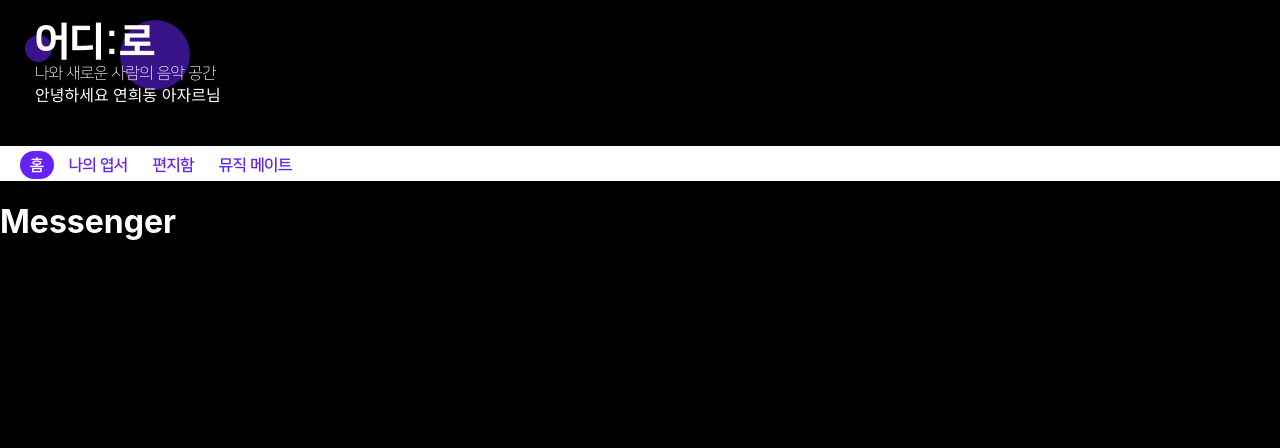
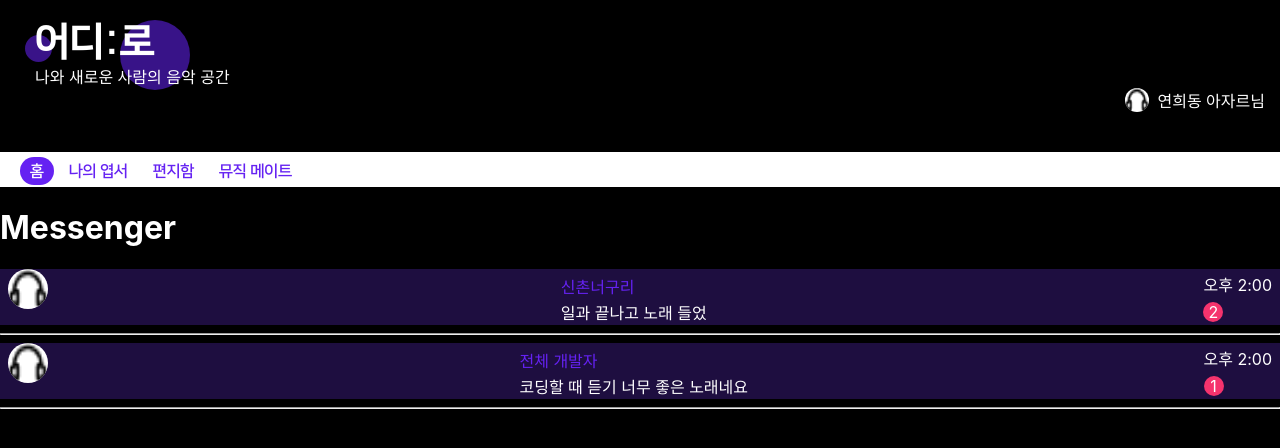
Before and after one commit to mandariny/audiro, a React (Create React App) app in the folder frontend/: page /messenger in a window 1280 px wide. Shown: the top 448 px of the page. Built offline with nearby package versions, Linux system fonts and the light colour scheme.

Commit message:
feat: »èÁ¦,¤css ¸޽ÅÀú¸®½ºƮ µî

```diff
--- a/frontend/src/App.js
+++ b/frontend/src/App.js
@@ -11,6 +11,7 @@ import Login from './pages/Login'
 import Musicmate from "./pages/Musicmate";
 import Intro from './pages/Intro'
 import Others from "./pages/Others";
+
 
 function App() {
 
@@ -28,7 +29,8 @@ function App() {
           <Route path='/login' element={<Login/>}/>
           <Route path='/musicmate' element={<Musicmate/>}/>
           <Route path='/intro' element={<Intro/>}/>
-          <Route path='/:others' element={<Others/>}/>
+          <Route path='/others/:nickname' element={<Others/>}/>
+
       </Routes>
       </BrowserRouter>
 
--- /dev/null
+++ b/frontend/src/components/Chatroom2.js
@@ -0,0 +1,88 @@
+import React from 'react';
+import Headset from '../assets/images/Group.png'
+import styled from 'styled-components';
+
+const StyledChatRoom=styled.div`
+    display: flex;
+    justify-content: space-between;
+    background-color: #1E0E40;
+    height:56px;
+
+`
+
+const StyledHeadset=styled.img`
+    height: 40px;
+    width: 40px;
+    background-color: white;
+    border-radius: 100%;
+    margin-right: 8px;
+    margin-left:8px;
+`
+
+const StyledFlatline=styled.div`
+    // color: white;
+    // width: 300px;
+    // height: 1px;
+`
+const StyledUnread=styled.div`
+    background-color: #F5336D;
+    width:20px;
+    height:20px;
+    border-radius: 100%;
+    text-align: center;
+`
+const StyledNickname=styled.div`
+    color: #6522F2;
+    margin-top:4px;
+
+`
+
+const StyledTextCenter=styled.div`
+    display: flex;
+    flex-direction:column;
+
+    justify-content: space-around;
+    align-items;
+    margin-left:8px;
+
+`
+const StyledTextRight=styled.div`
+    display: flex;
+    flex-direction:column;
+
+    justify-content: space-around;
+    align-items;
+    margin-right:8px;
+`
+
+const Chatroom2 = (props) => {
+    // if (props.text.length<15){
+    //     while(props.text.length<15){
+    //         props.text+='.'
+    //     }
+    // }
+    // if (props.text.length>15){
+    //     const tmp=props.text.slice(0,12)
+    //     props.text=tmp+'...'
+    // }
+    return (
+        <>
+        <StyledChatRoom>
+        <StyledHeadset src={Headset}/>
+        <StyledTextCenter>
+            <StyledNickname>{props.nickname}</StyledNickname>
+            <div>{props.text} </div>
+        </StyledTextCenter>
+        <StyledTextRight>
+            <div>{props.time}</div>
+            <StyledUnread>{props.unread}</StyledUnread>
+        </StyledTextRight>
+
+        </StyledChatRoom>
+        <StyledFlatline/>
+        <hr/>
+        </>
+    );
+};
+
+export default Chatroom2;
--- a/frontend/src/components/Logo.js
+++ b/frontend/src/components/Logo.js
@@ -2,7 +2,52 @@ import React from "react";
 import '../styles/Logo.css';
 import styled from 'styled-components';
 import Group from '../assets/images/Group.png'
-import Headset from '../assets/images/headset.png'
+import Headset from '../assets/images/Group.png'
+
+const StyledLogoContainer=styled.div`
+    display: flex;
+    flex-direction: column;
+    margin-left: 35px;
+    padding-bottom: 30px;
+    padding-top: 20px;
+`
+const StyledLogoCircleLeft=styled.div`
+    position: absolute;
+    top: 35px;
+    left: 25px;
+    z-index: -99;
+    width: 27px;
+    height: 27px;
+    background-color: rgba(101, 34, 242, 0.56);
+    border-radius: 100%;
+`
+const StyledLogoText=styled.div`
+    font-size: 40px;
+    font-family: var(--font-nanumSquareEB);
+`
+
+const StyledLogoSub=styled.div`
+    position:absolute;
+    top: 20px;
+    left: 120px;
+    z-index: -99;
+    width: 70px;
+    height: 70px;
+    background-color: rgba(101, 34, 242, 0.56);
+    border-radius: 100%;
+`
+const StyledLogoGreet=styled.div`
+    display: flex;
+    justify-content: end;
+    margin-right: 15px;
+`
+const StyledLogoHeadset=styled.img`
+    height: 24px;
+    width: 24px;
+    background-color: white;
+    border-radius: 100%;
+    margin-right: 8px
+`
 
 const Logo=(props)=>{
     const cur=window.location.href
@@ -11,13 +56,13 @@ const Logo=(props)=>{
     }
 
     return(
-        <div className="logo-container">
-            <div className="logo-circle-left"></div>
-            <div className="logo">어디:로</div>
-            <div className="sub-logo">나와 새로운 사람의 음악 공간</div>
-            안녕하세요 {props.userId}님
-            <div className="logo-circle-right"></div>
-        </div>
+        <StyledLogoContainer >
+            <StyledLogoCircleLeft/>
+            <StyledLogoText >어디:로</StyledLogoText>
+            나와 새로운 사람의 음악 공간<StyledLogoSub/>
+            <StyledLogoGreet><StyledLogoHeadset src={Headset}/>{props.userId}님</StyledLogoGreet>
+
+        </StyledLogoContainer>
     );
 };
 
--- a/frontend/src/pages/Messenger.js
+++ b/frontend/src/pages/Messenger.js
@@ -1,16 +1,23 @@
 import React from "react";
 import '../styles/Messenger.css'
+
 import styled from 'styled-components';
+import Chatroom2 from '../components/Chatroom2'
+const Messenger=() => {
+  const example=[
+    {nickname:'신촌너구리',text:"일과 끝나고 노래 들었",time:"오후 2:00",unread:2},
+    {nickname:'전체 개발자',text:"코딩할 때 듣기 너무 좋은 노래네요",time:"오후 2:00",unread:1}
+  ]
 
-class Messenger extends React.Component {
-  render () {
     return (
         <div>
             <h1>Messenger</h1>
+
+            {example.map(item => <Chatroom2 {...item}/>)}
+
         </div>
 
     )
   }
-}
 
 export default Messenger;
--- a/frontend/src/pages/Others.js
+++ b/frontend/src/pages/Others.js
@@ -27,10 +27,11 @@ const OthersMateButton=styled.button`
 
 const Others = () => {
     const {giftid}=useParams()
-    console.log(giftid)
     return (
+
         <OthersBackground>
             <div>
+
             다른 사람 페이지입니다<br/>
             {giftid}님 페이지입니다.
             </div>
```
Also changed, not shown: frontend/src/components/ChatRoom.js (added, +66 -0 lines).
